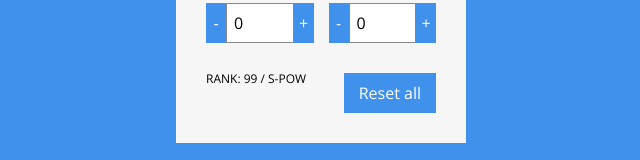
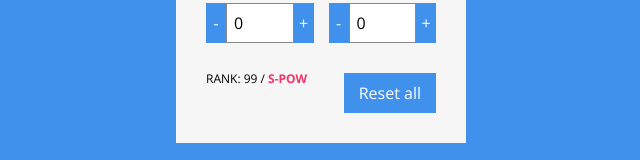
Before and after one commit to sarakborges/fm-atec-tracker, a React (Create React App) app: page / in a window 1280 px wide. Shown: the part 422-582 px from the top of the page, without its empty margins (319-959 px from the left). Built offline with nearby package versions, Linux system fonts and the light colour scheme.

Commit message:
show exact rank and colored ranks

```diff
--- a/src/App.js
+++ b/src/App.js
@@ -71,7 +71,8 @@ class App extends React.Component{
         this.state = {
             rank: {
                 name: "S-POW",
-                value: 99
+                value: 99,
+				class: "pow"
             }
         };
     }
@@ -175,7 +176,9 @@ class App extends React.Component{
                     />
 
                     <div className={"form-foot"}>
-                        <div className={"rank"}>Rank: {this.state.rank.value} / {this.state.rank.name}</div>
+                        <div className={"rank"}>
+							Rank: {this.state.rank.value} / <span className={this.state.rank.class}>{this.state.rank.name}</span>
+						</div>
 
                         <div className={"button-holder"}>
                             <button
--- a/src/App.scss
+++ b/src/App.scss
@@ -62,6 +62,19 @@ input[type=number] {
 
             font-size: 12px;
             text-transform: uppercase;
+
+			span{
+				font-weight: 700;
+				color: $green;
+
+				&.pow{
+					color: $red;
+				}
+
+				&.tech{
+					color: $blue;
+				}
+			}
         }
 
         .button-holder{
--- a/src/calcRank.js
+++ b/src/calcRank.js
@@ -13,16 +13,16 @@ const calcRank =() => {
     };
 
     const ranks = [
-        "S-POW",
-		"A-POW",
-		"B-POW",
-		"C-POW",
-		"D-POW",
         "S-TEC",
         "A-TEC",
         "B-TEC",
         "C-TEC",
-        "D-TEC"
+        "D-TEC",
+		"D-POW",
+		"C-POW",
+		"B-POW",
+		"A-POW",
+		"S-POW"
     ];
 
     let rankValue = 52;
@@ -167,9 +167,16 @@ const calcRank =() => {
 
     rankName = ranks[Math.floor(rankValue/10)];
 
+	let rankClass = "";
+	if(rankValue < 20)
+		rankClass = "tech";
+	else if(rankValue >= 80)
+		rankClass = "pow";
+
     return {
         value: rankValue,
-        name: rankName
+        name: rankName,
+		class: rankClass
     };
 }
 
```
